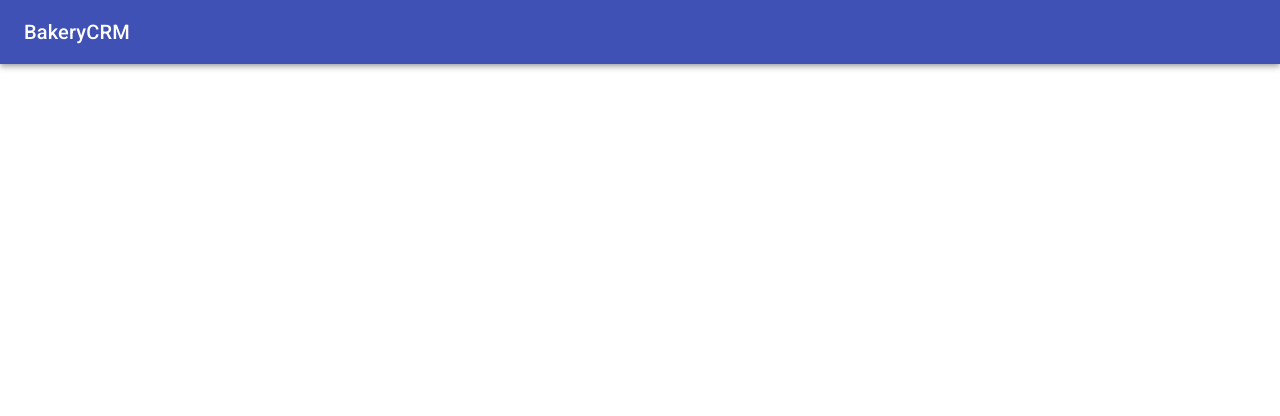
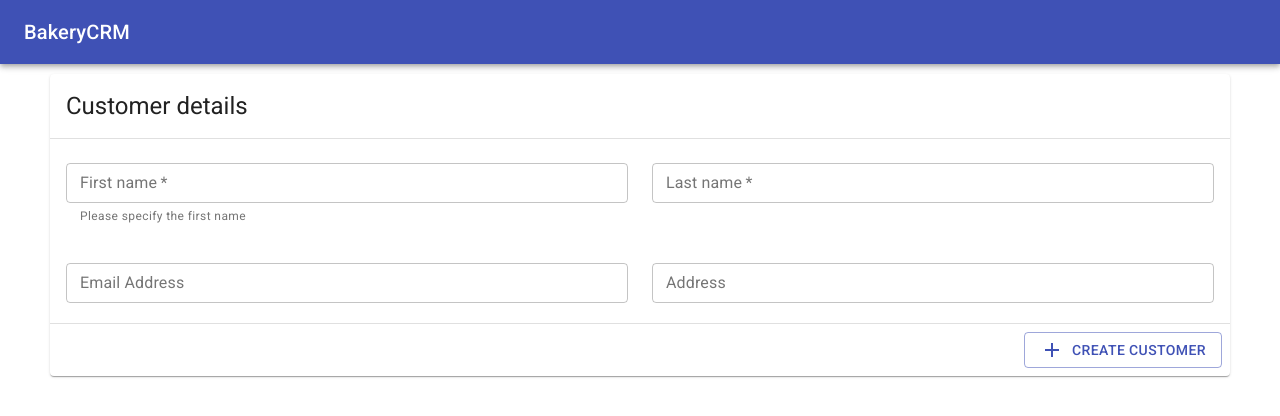
Before and after one commit to MathiasRobert/BakeryCRM, a React (Create React App) app in the folder bakery-crm/: page /customercreate in a window 1280 px wide. Shown: the top 416 px of the page. Built offline with nearby package versions, Linux system fonts and the light colour scheme.

Commit message:
Add customer creation

```diff
--- a/bakery-crm/src/App.js
+++ b/bakery-crm/src/App.js
@@ -15,7 +15,7 @@ class App extends Component {
               <Switch>
                 <Route exact path="/" component={Dashboard} />
                 <Route exact path="/customer/:id" component={CustomerShow} />
-                <Route exact path="/customer/create" component={CustomerCreate} />
+                <Route exact path="/customercreate" component={CustomerCreate} />
               </Switch>
             </div>
           </div>
--- a/bakery-crm/src/components/Customer/CustomerDetails.js
+++ b/bakery-crm/src/components/Customer/CustomerDetails.js
@@ -13,7 +13,7 @@ import { makeStyles } from '@material-ui/core/styles';
 import { useMutation } from '@apollo/react-hooks';
 import EditIcon from '@material-ui/icons/Edit';
 import AddIcon from '@material-ui/icons/Add';
-
+import { withRouter } from "react-router-dom";
 
 const useStyles = makeStyles(theme => ({
     submitBtn: {
@@ -26,11 +26,19 @@ const useStyles = makeStyles(theme => ({
 
 const CustomerDetails = (props) => {
     const classes = useStyles();
-    const [values, setValues] = useState(props.customer);
-    const [mutationCustomer] = useMutation(props.mutationCustomer);
-
-    const { cardTitle, btnTxt, type } = props;
-
+    const { customer, cardTitle, btnTxt, type, history } = props
+    let localCustomer;
+    if(!customer)
+        localCustomer = { firstname :'', lastname: '', email: '', address: ''}
+    else
+        localCustomer = customer;
+    const [values, setValues] = useState(localCustomer);
+    const [mutationCustomer] = useMutation(props.mutationCustomer, {
+        onCompleted(data) {
+            if(type === 'add')
+                history.push('/customer/' + data.addCustomer.id)
+        }
+    });
 
     const handleChange = event => {
         setValues({
@@ -124,4 +132,4 @@ const CustomerDetails = (props) => {
     );
 };
 
-export default CustomerDetails;
+export default withRouter(CustomerDetails);
--- a/bakery-crm/src/components/Dashboard/CustomersList.js
+++ b/bakery-crm/src/components/Dashboard/CustomersList.js
@@ -40,7 +40,7 @@ function CustomerList () {
                 action={
                     <Button
                         component={NavLink}
-                        to="/customer/create"
+                        to="/customercreate"
                         color="primary"
                         size="small"
                         variant="outlined"
--- /dev/null
+++ b/bakery-crm/src/views/Customer/CustomerCreate.js
@@ -0,0 +1,42 @@
+import React from "react";
+import { makeStyles } from '@material-ui/core/styles';
+import {
+    Grid
+} from '@material-ui/core';
+import gql from 'graphql-tag';
+
+import CustomerDetails from '../../components/Customer/CustomerDetails'
+
+const ADD_CUSTOMER = gql`
+    mutation AddCustomer($firstname: String!, $lastname: String!, $email: String, $address: String) {
+        addCustomer(firstname: $firstname, lastname: $lastname, email: $email, address: $address){
+            id
+        }
+    }
+`;
+const useStyles = makeStyles(theme => ({
+    root: {
+        flexGrow: 1,
+        padding: 50,
+        paddingTop: 10
+    }
+}));
+
+function CustomerCreate() {
+    const classes = useStyles();
+
+    return(
+        <Grid container className={classes.root} justify="center" spacing={2}>
+            <Grid item xs={12}>
+                <CustomerDetails
+                    mutationCustomer={ADD_CUSTOMER}
+                    cardTitle="Customer details"
+                    btnTxt="Create customer"
+                    type="add"
+                />
+            </Grid>
+        </Grid>
+    )
+}
+
+export default CustomerCreate;
```
Also changed, not shown: bakery-crm/src/components/Dashboard/CustomerListItem.js (deleted, +0 -17 lines).
